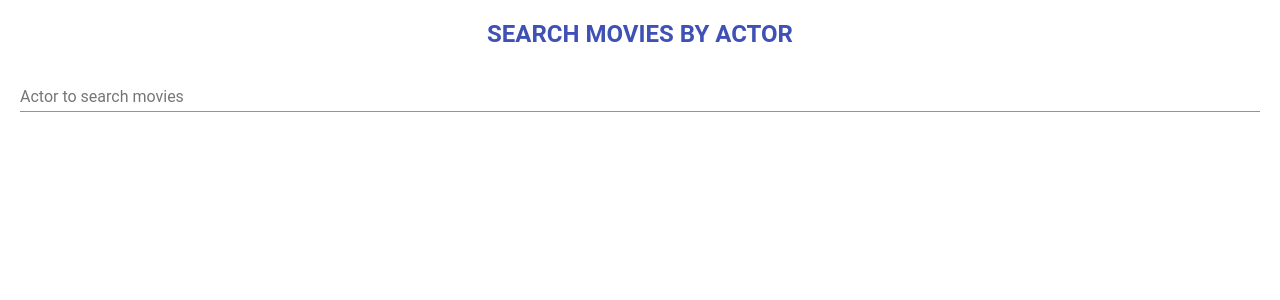
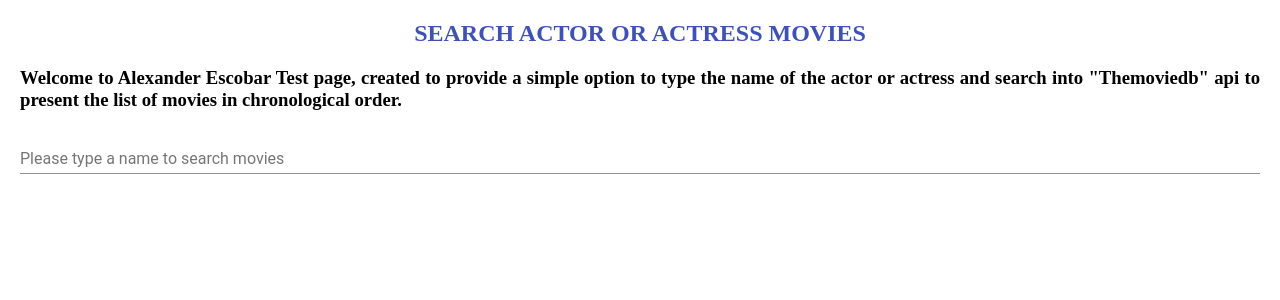
Before and after one commit to afep/Angular10ActorMovies, an Angular app: page /search in a window 1280 px wide. Shown: the top 300 px of the page. Built offline with nearby package versions, Linux system fonts and the light colour scheme.

Commit message:
Adding styles to seach page

```diff
--- a/src/app/components/search/search.component.css
+++ b/src/app/components/search/search.component.css
@@ -1,8 +1,15 @@
 h2 {
+    font-family: "Audiowide", sans-Copperplate;
     color:#3f51b5;
     size: 18;
     text-align: center;
-  }
+}
+
+h3 {
+    font-family: "Audiowide", sans-Copperplate;
+    size: 12;
+    text-align: justify;
+}
 
 table {
   border-collapse: collapse;
@@ -26,5 +33,5 @@ tr:hover {background-color: #f5f5f5;}
 tr:nth-child(even) {background-color: #f2f2f2;}
 
 img {
-    align-items: center;
+    align-content: center;
 }
--- a/src/app/components/search/search.component.html
+++ b/src/app/components/search/search.component.html
@@ -1,15 +1,19 @@
 
-<h2>SEARCH MOVIES BY ACTOR</h2>
-
+<h2>SEARCH ACTOR OR ACTRESS MOVIES</h2>
+<h3>Welcome to Alexander Escobar Test page, created to provide a simple option to
+    type the name of the actor or actress and search into "Themoviedb" api to present
+    the list of movies in chronological order.
+</h3>
 <mat-form-field >
-    <mat-label>Actor to search movies</mat-label>
+    <mat-label>Please type a name to search movies</mat-label>
     <input [formControl]="searchControl" matInput placeholder="Search...">
 </mat-form-field>
 
 <ul>
     <li *ngFor="let movie of movies$ | async "> {{ movie.name }}
-       <img [src]="'https://www.themoviedb.org/t/p/w180_and_h180_face/'+movie.profile_path" alt="image">
-        <table >
+       <div><img [src]="'https://www.themoviedb.org/t/p/w180_and_h180_face/'+movie.profile_path" alt="image"></div>
+       <h3>This person is known for:</h3>
+       <table >
             <tr>
                 <th *ngFor = "let column of displayedColumns">{{ column }}</th>
             </tr>
--- a/src/app/services/actor-movies-service.ts
+++ b/src/app/services/actor-movies-service.ts
@@ -9,7 +9,7 @@ export class ActorMoviesService {
 
     getMoviesByCriteria(query) {
         //return this.http.get(`https://www.omdbapi.com/?apikey=d3f6c0ee&s=${query}`);
-        return this.http.get(`https://api.themoviedb.org/3/search/person?api_key=07ceecc88ea4a1c377aa1a1950e0e784&language=en-US&query=${query}&page=1&include_adult=false`);
+        return this.http.get(`https://api.themoviedb.org/3/search/person?api_key=07ceecc88ea4a1c377aa1a1950e0e784&language=en-US&query=${query}&page=1&include_adult=false&certification.lte=PG-13,PG,NR`);
     }
 
 }
```
